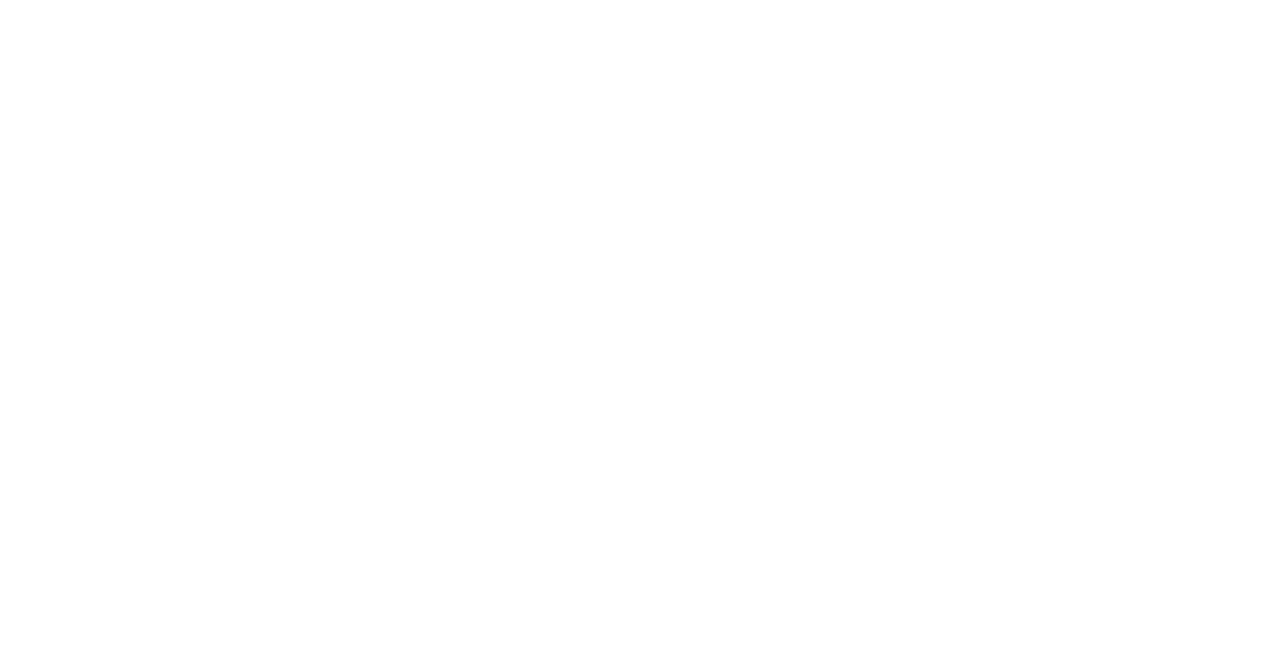
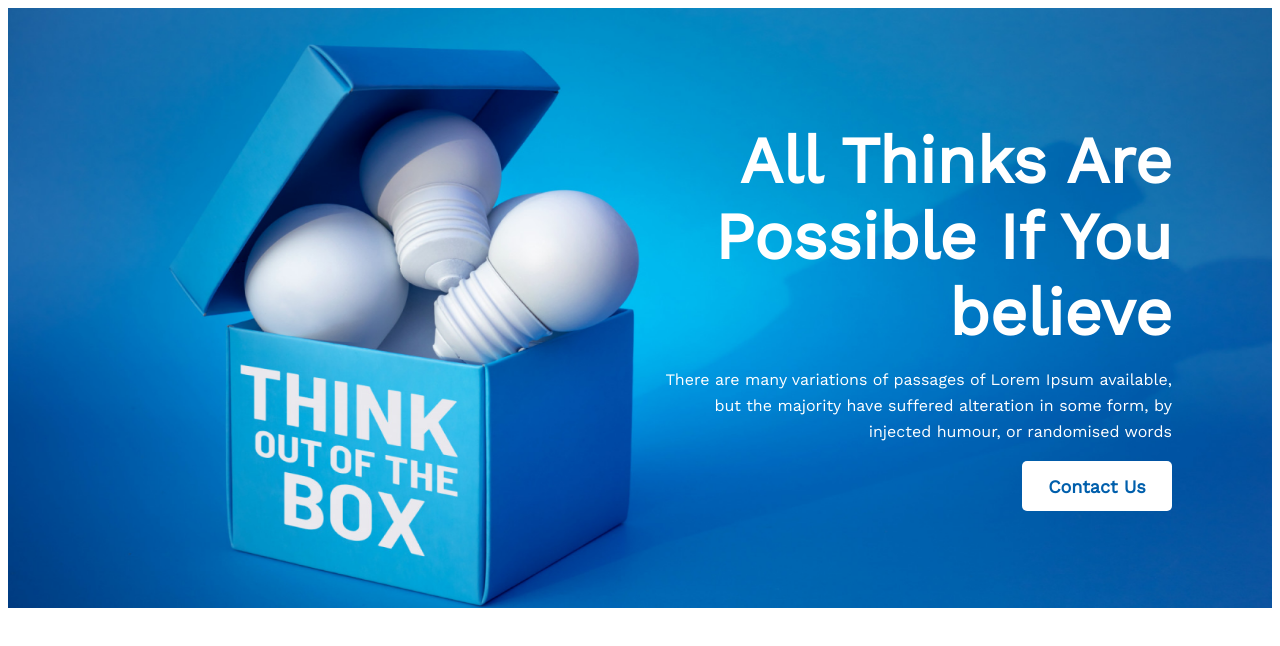
Before and after one commit to anonnoy-oniket/new-year, a plain HTML site: page index.html in a window 1280 px wide. Drawn offline with nearby package versions, Linux system fonts and the light colour scheme.

Commit message:
completed header

```diff
--- a/index.html
+++ b/index.html
@@ -1,12 +1,35 @@
 <!DOCTYPE html>
 <html lang="en">
+
 <head>
     <meta charset="UTF-8">
     <meta name="viewport" content="width=device-width, initial-scale=1.0">
     <title>New year new me</title>
+    <link rel="preconnect" href="https://fonts.googleapis.com">
+    <link rel="preconnect" href="https://fonts.gstatic.com" crossorigin>
+    <link href="https://fonts.googleapis.com/css2?family=Inter:wght@600&family=Lobster&family=Manrope:wght@300&family=Poppins&family=Work+Sans&display=swap" rel="stylesheet">
     <link rel="stylesheet" href="styles/style.css">
 </head>
+
 <body>
 
+    <header>
+        <div>
+            <h3>All Thinks Are<br>Possible If You<br>believe</h3>
+            <p>There are many variations of passages of Lorem Ipsum available, but the majority have suffered alteration in some form, by injected humour, or randomised words</p>
+            <button class="btn-primary">Contact Us</button>
+        </div>
+    </header>
+
+    <main>
+
+        <div>
+
+        </div>
+        <div></div>
+        <div></div>
+    </main>
+
 </body>
+
 </html>
--- a/styles/style.css
+++ b/styles/style.css
@@ -0,0 +1,51 @@
+/* header */
+
+header {
+    background-image: url(../images/banner/banner3.png);
+    background-repeat: no-repeat;
+    background-size: 100% 100%;
+    height: 600px;
+    display: flex;
+    flex-direction: row-reverse;
+}
+
+header h3 {
+    color: #FFF;
+    text-align: right;
+    font-size: 65px;
+    font-family: Work Sans;
+    font-weight: 700;
+    padding-top: 50px;
+    margin-bottom: 0px;
+}
+
+header div {
+    margin-right: 100px;
+    width: 525px;
+    text-align: right;
+}
+
+header p {
+    color: #FFF;
+    text-align: right;
+    font-size: 16px;
+    font-family: Work Sans;
+    line-height: 26px;
+}
+
+/* button */
+.btn-primary {
+    height: 50px;
+    width: 150px;
+    background: white;
+    border: none;
+    border-radius: 5px;
+    /* typography */
+    color: #005FAC;
+    text-align: center;
+    font-size: 18px;
+    font-family: Work Sans;
+    font-weight: 600;
+}
+
+/* main */
```
